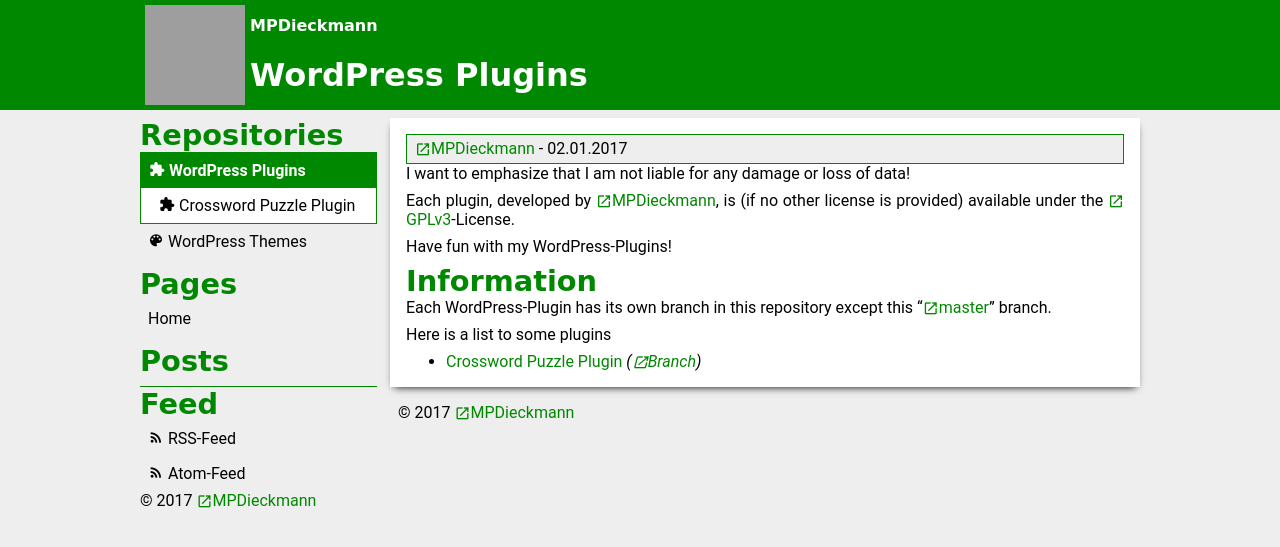
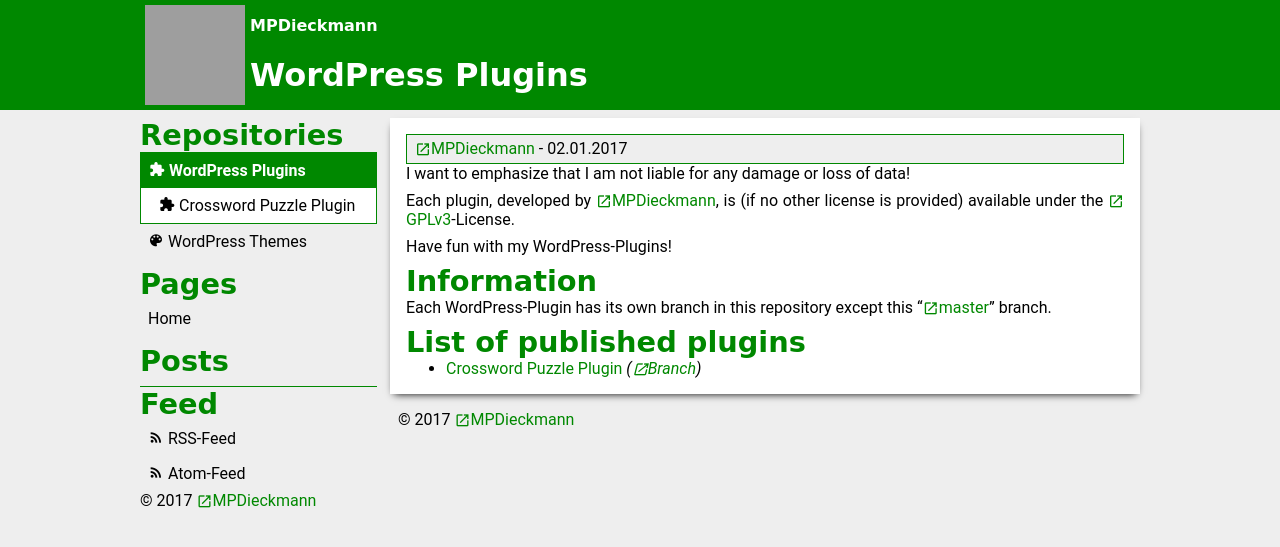
Before and after one commit to MPDieckmann/mpdieckmann.github.io, a Jekyll site: the page built from _repositories/wp-plugins.md, in a window 1280 px wide, cut to the strip 0-547 px from the top of the page. Built offline with Jekyll 4.4.1, drawn with Linux system fonts in a browser that asks for light colours; some web fonts are replaced; grey boxes are pictures that could not be loaded.

Commit message:
Update wp-plugins.md

```diff
--- a/_repositories/wp-plugins.md
+++ b/_repositories/wp-plugins.md
@@ -13,7 +13,7 @@
 
 Each WordPress-Plugin has its own branch in this repository except this "[master](https://github.com/MPDieckmann/wp-plugins/tree/master)" branch.
 
-Here is a list to some plugins
+## List of published plugins
 {% for item in site.repositories %}
 {% if item.url contains page.url and item.url != page.url %}
 * [{{ item.title }}]({{ item.url | relative_url }}) *([Branch]({{ item.branch }}))*
```
